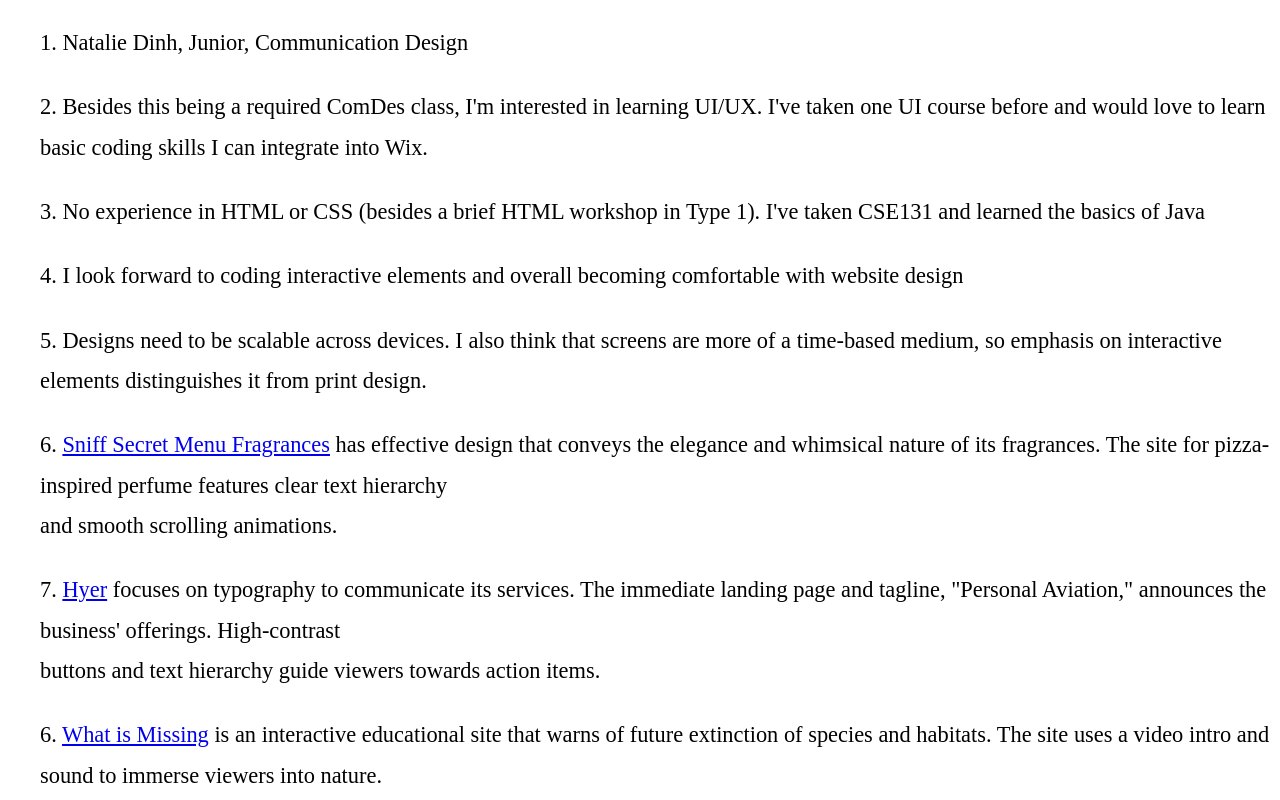
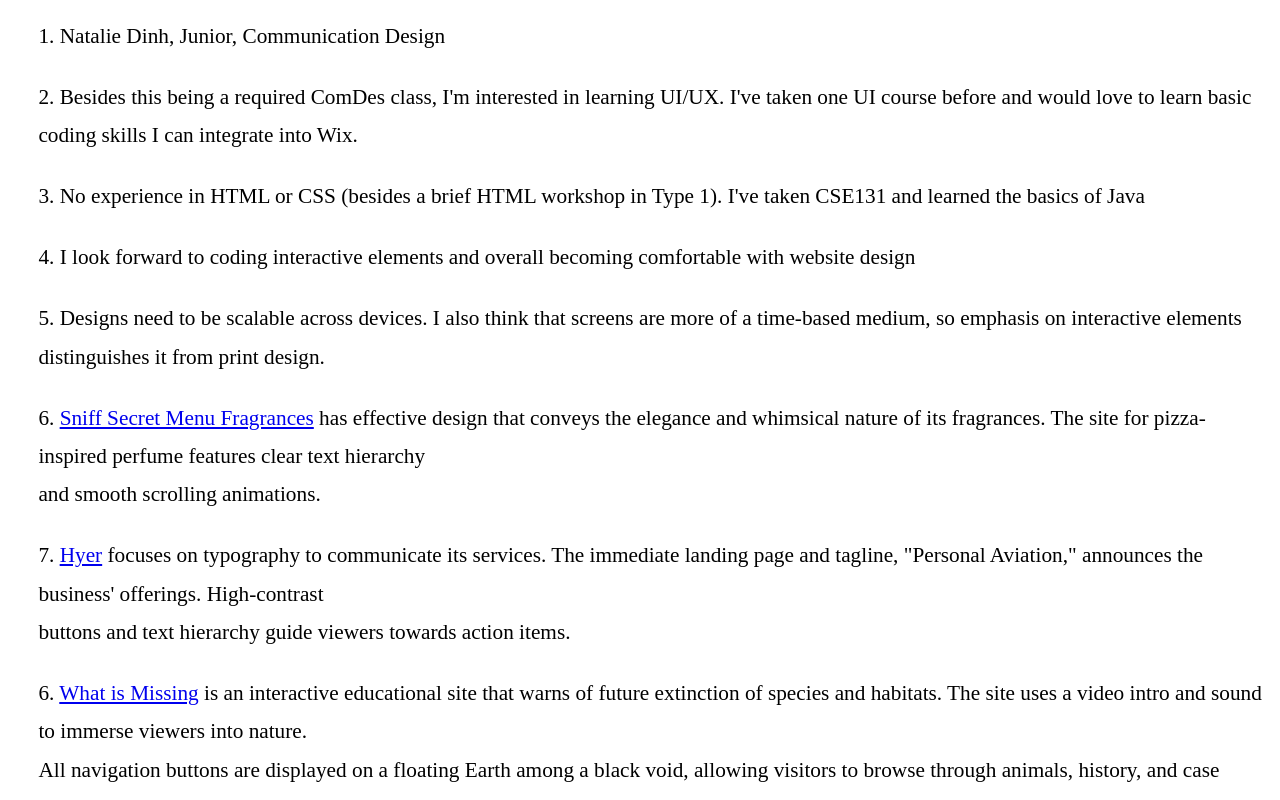
Before and after one commit to itsnataliedinh/iffall2024, a plain HTML site: page intro-questions/index.html in a window 1280 px wide. Shown: the part 106-906 px from the top of the page. Drawn offline with Linux system fonts and the light colour scheme.

Commit message:
Second submission of Introductory Questions

```diff
--- a/intro-questions/index.html
+++ b/intro-questions/index.html
@@ -2,9 +2,7 @@
 <html>
     <style>
          html {
-      -ms-text-size-adjust: 100%;
-      -webkit-text-size-adjust: 100%;
-      font-size: 100%;
+      font-size: 95%;
 
       h1 {
       margin-top: 2;
@@ -17,17 +15,11 @@
         margin-top: 1.3rem;
       }
 
-      @media (min-width: 750px) {
-        p {
+      p {
           margin-top: 1.5rem;
           margin-left: 2rem;
           font-size:1.4rem;
           line-height: 1.8;
-        }
-        .column {
-          width: 45rem; /* Set your column width here */
-          margin: auto;
-        }
         }
     }
 
```
